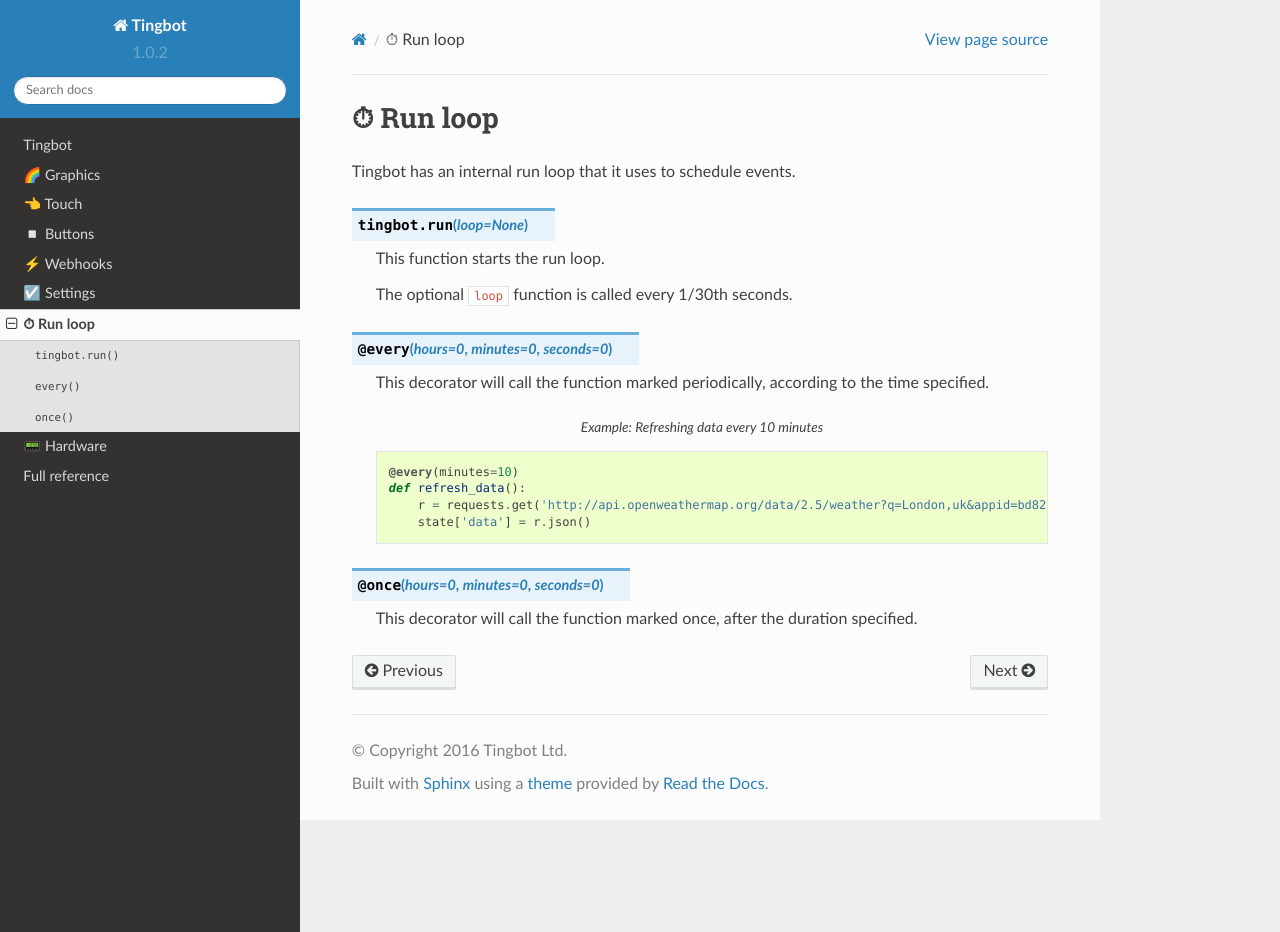
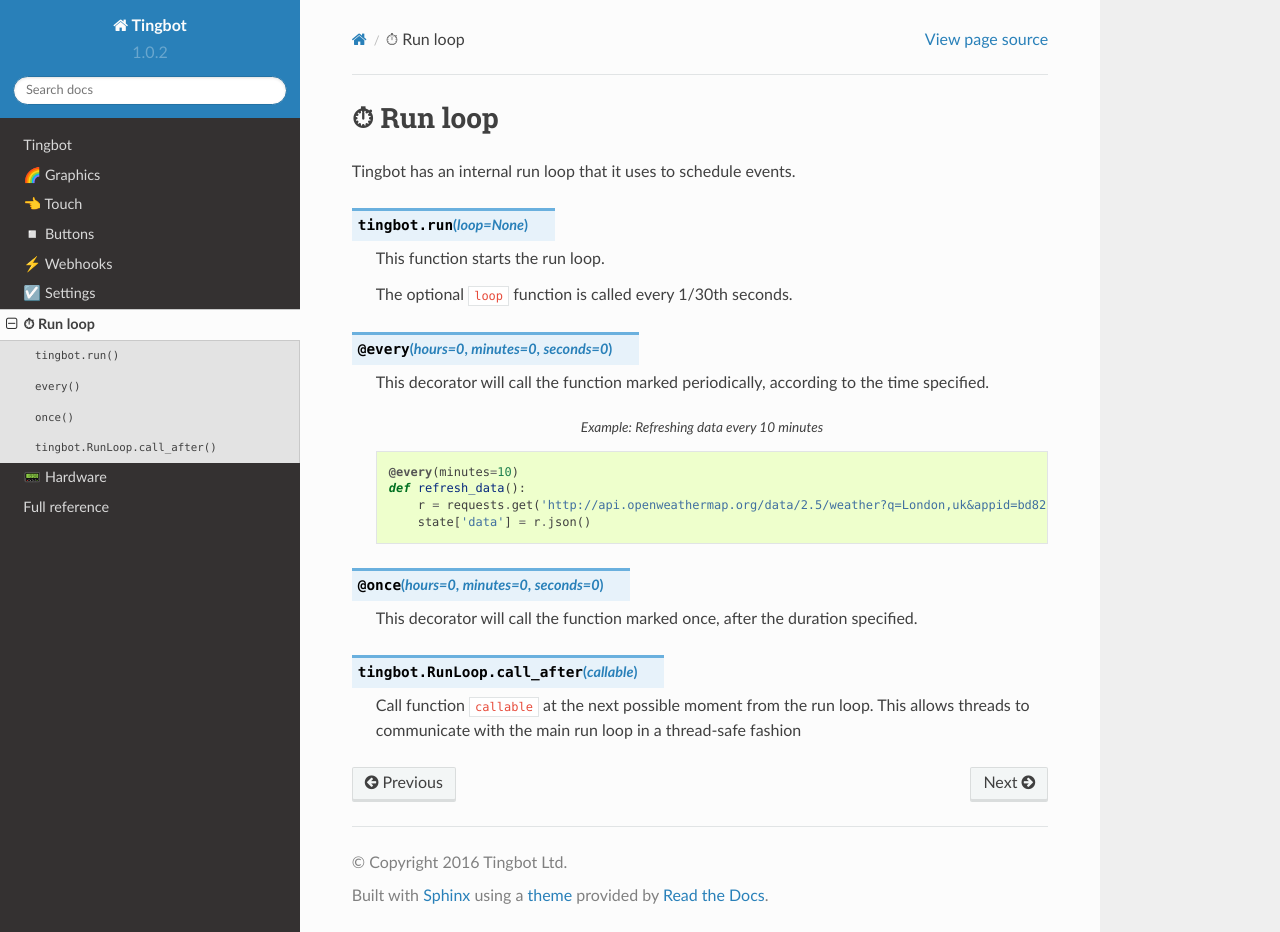
Before and after one commit to tingbot/tingbot-python, a Sphinx documentation site: the page built from docs/runloop.rst, in a window 1280 px wide and 932 px high. Built offline with Sphinx 7.4.7 and the Read the Docs theme 2.0.0, drawn with Linux system fonts in a browser that asks for light colours; the version number is read from the project's files by our own code.

Commit message:
Change camelCase to snake_case, add docs

```diff
--- a/docs/runloop.rst
+++ b/docs/runloop.rst
@@ -24,3 +24,8 @@ Tingbot has an internal run loop that it uses to schedule events.
 .. py:decorator:: once(hours=0, minutes=0, seconds=0)
 
     This decorator will call the function marked once, after the duration specified.
+
+.. py:function:: tingbot.RunLoop.call_after(callable)
+
+    Call function ``callable`` at the next possible moment from the run loop. This allows threads
+    to communicate with the main run loop in a thread-safe fashion
```
Also changed, not shown: 1 other file.
